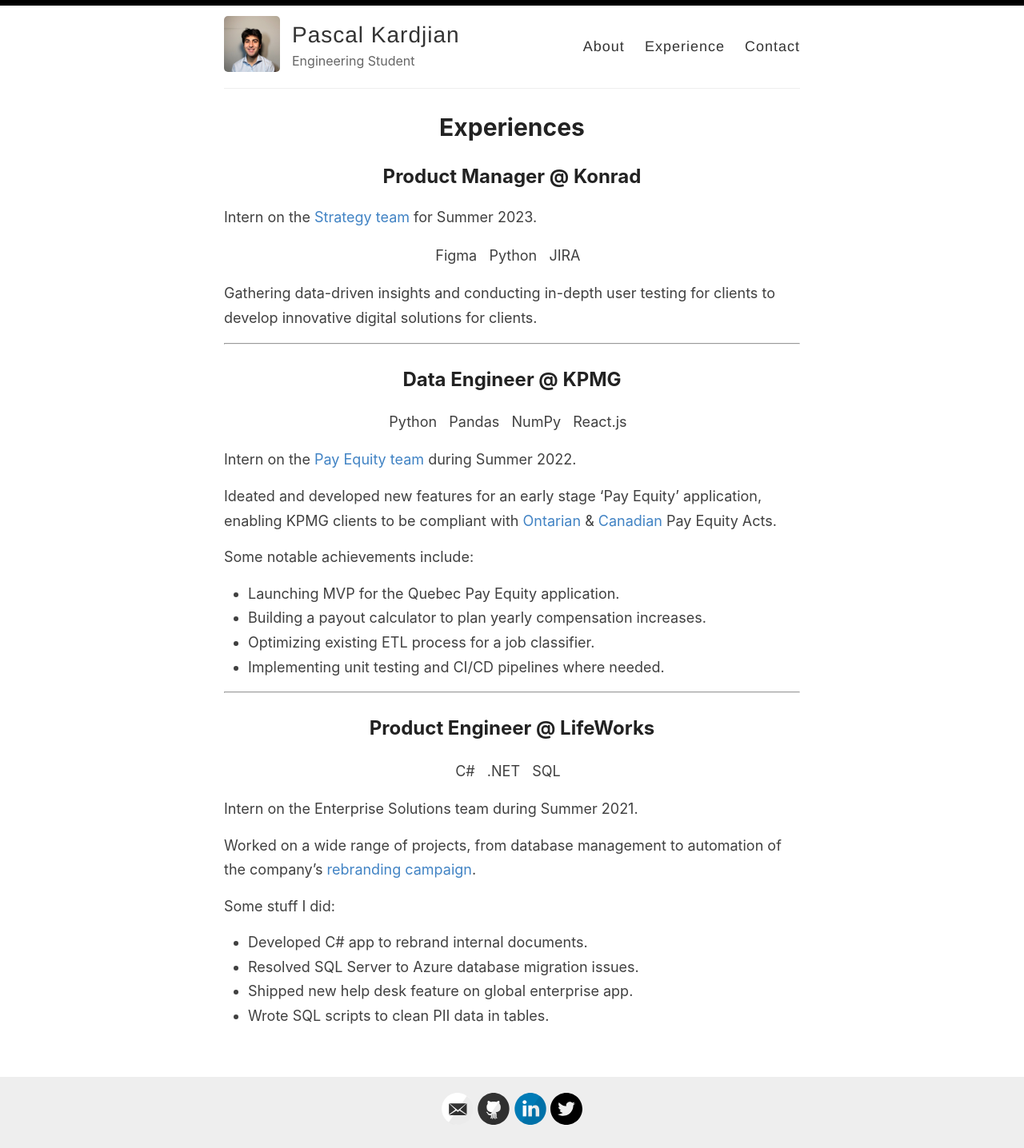
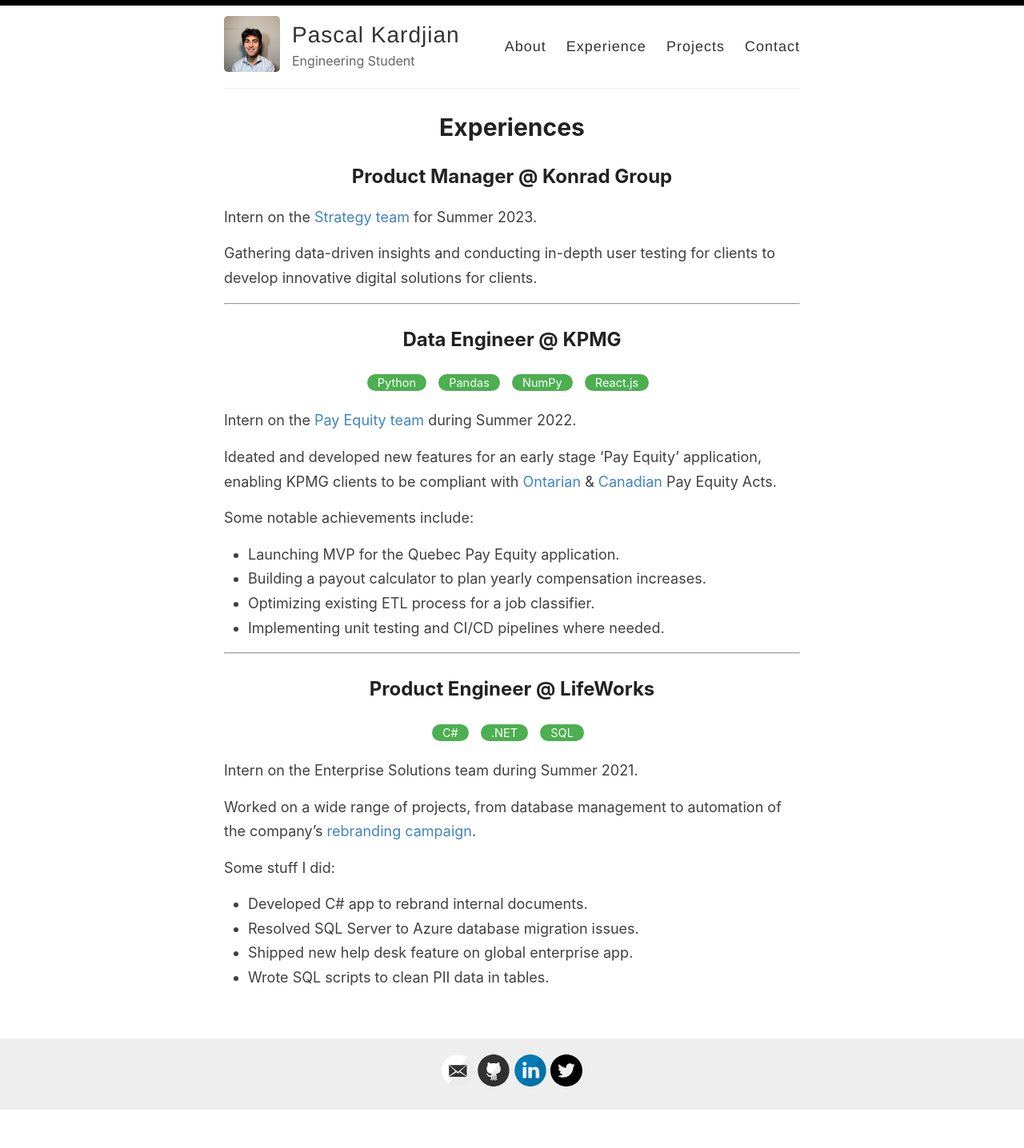
Before and after one commit to pkardjian/pkardjian.github.io, a Jekyll site: the page built from _pages/experience.md, in a window 1280 px wide. Shown: the whole page at 80% size. Built offline with Jekyll 4.4.1, drawn with Linux system fonts in a browser that asks for light colours; after the commit the page ends 1388 px from its top, so only the background shows below that.

Commit message:
Projects

```diff
--- a/_layouts/default.html
+++ b/_layouts/default.html
@@ -30,6 +30,7 @@
             <nav>
               <a href="{{ site.baseurl }}/">About</a>
               <a href="{{ site.baseurl }}/experience">Experience</a>
+              <a href="{{ site.baseurl }}/projects">Projects</a>
               <a href="{{ site.baseurl }}/contact">Contact</a>
             </nav>
           </header>
--- a/_pages/experience.md
+++ b/_pages/experience.md
@@ -4,15 +4,9 @@
 permalink: /experience/
 ---
 
-## Product Manager @ Konrad
+## Product Manager @ Konrad Group
 
 Intern on the [Strategy team](https://www.konrad.com/capabilities/strategy) for Summer 2023.
-
-<div class="post-tags">
-    Figma &nbsp;
-    Python &nbsp;
-    JIRA &nbsp;
-</div>
 
 Gathering data-driven insights and conducting in-depth user testing for clients to develop innovative digital solutions for clients.
 
@@ -21,10 +15,10 @@
 ## Data Engineer @ KPMG
 
 <div class="post-tags">
-    Python &nbsp;
-    Pandas &nbsp;
-    NumPy &nbsp;
-    React.js &nbsp;
+    <a href="{{site.baseurl}}/categories/#Python">Python</a> &nbsp;
+    <a href="{{site.baseurl}}/categories/#Pandas">Pandas</a> &nbsp;
+    <a href="{{site.baseurl}}/categories/#NumPy">NumPy</a> &nbsp;
+    <a>React.js</a> &nbsp;
 </div>
 
 Intern on the [Pay Equity team](https://home.kpmg/ca/en/home/insights/2022/01/pay-equity.html) during Summer 2022.
@@ -43,9 +37,9 @@
 ## Product Engineer @ LifeWorks
 
 <div class="post-tags">
-    C# &nbsp;
-    .NET &nbsp;
-    SQL &nbsp;
+    <a>C#</a> &nbsp;
+    <a>.NET</a> &nbsp;
+    <a>SQL</a> &nbsp;
 </div>
 
 Intern on the Enterprise Solutions team during Summer 2021.
```
